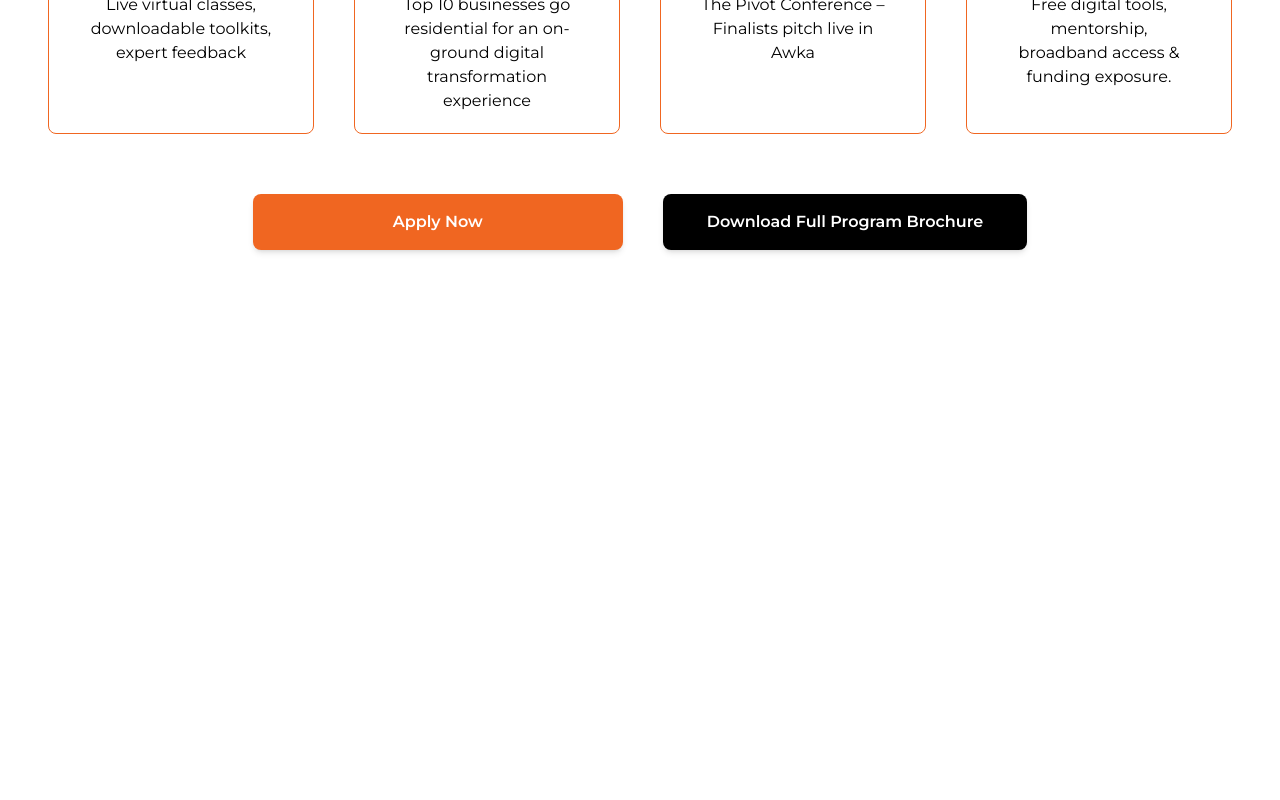
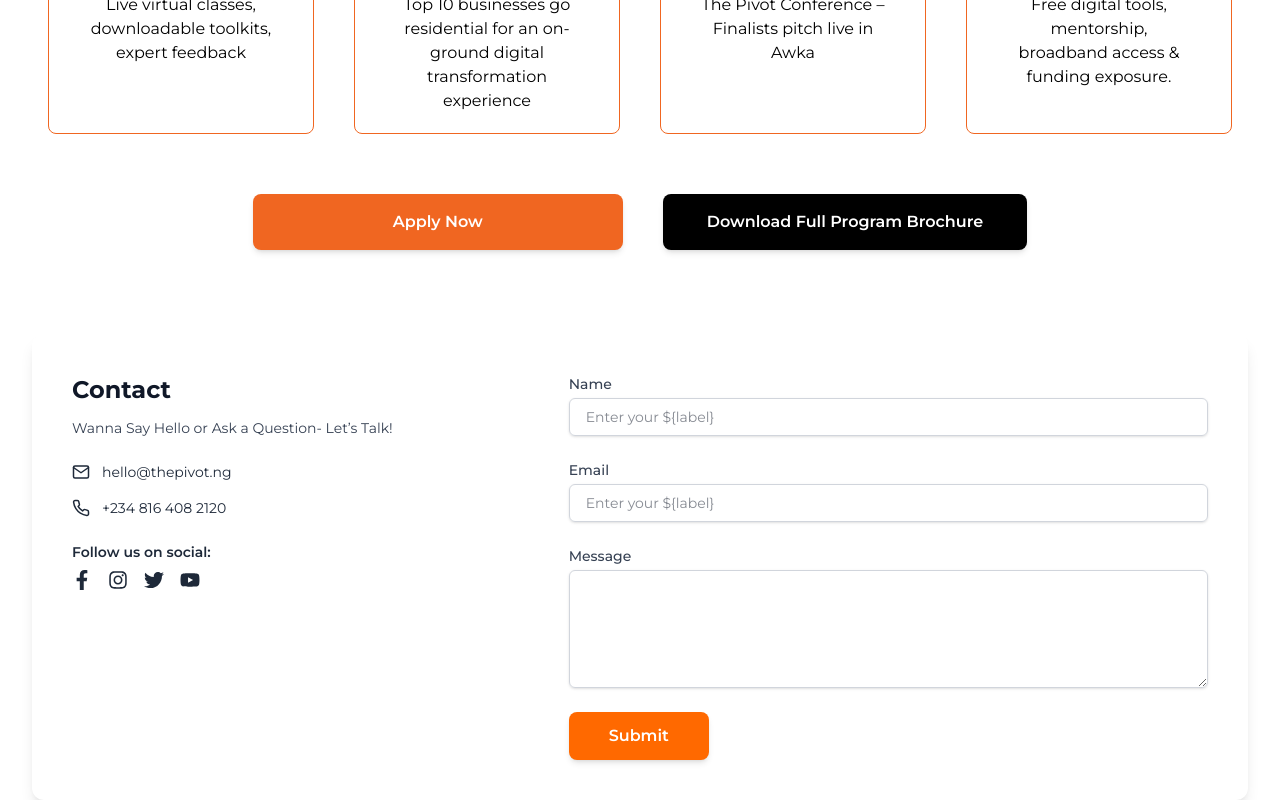
Before and after one commit to pivotweb/Pivot-frontend, a React (Vite) app: page / in a window 1280 px wide. Shown: the part 2878-3678 px from the top of the page. Before the commit the page ends 3212 px from the top, so only its background shows below. Built offline with nearby package versions, Linux system fonts and the light colour scheme.

Commit message:
add contactForm

```diff
--- /dev/null
+++ b/src/components/contacts/ContactForm.tsx
@@ -0,0 +1,95 @@
+import React, { useState } from 'react'
+import { FiMail, FiPhone } from 'react-icons/fi'
+import Input from './Input'
+import TextArea from './TextArea'
+import InfoItem from './InfoItem'
+import SocialIcons from './SocialIcons'
+import Button from '../ui/Button'
+
+const ContactSection: React.FC = () => {
+          const [formData, setFormData] = useState({
+                    name: '',
+                    email: '',
+                    message: '',
+          })
+
+          const handleChange = (
+                    e: React.ChangeEvent<HTMLInputElement | HTMLTextAreaElement>
+          ) => {
+                    const { name, value } = e.target
+                    setFormData((prev) => ({ ...prev, [name]: value }))
+          }
+
+          const handleSubmit = (e: React.FormEvent) => {
+                    e.preventDefault()
+                    console.log('Form submitted', formData)
+          }
+
+          return (
+                    <section className="w-full max-w-7xl mx-auto rounded-xl bg-white p-6 md:p-10 shadow-lg">
+                              <div className="flex flex-col md:flex-row gap-10">
+                                        {/* Left – contact details */}
+                                        <div className="md:w-5/12 w-full flex flex-col gap-6">
+                                                  <div>
+                                                            <h2 className="text-2xl font-bold text-gray-900">Contact</h2>
+                                                            <p className="mt-3 text-sm text-gray-700 max-w-[44ch]">
+                                                                      Wanna Say Hello or Ask a Question- Let’s Talk!
+                                                            </p>
+                                                  </div>
+
+                                                  <div className="flex flex-col gap-4">
+                                                            <InfoItem icon={<FiMail />} text="hello@thepivot.ng" />
+                                                            <InfoItem icon={<FiPhone />} text="+234 816 408 2120" />
+                                                  </div>
+
+                                                  <div className="flex flex-col gap-2">
+                                                            <p className="text-sm font-semibold text-gray-800">Follow us on social:</p>
+                                                            <SocialIcons />
+                                                  </div>
+                                        </div>
+
+                                        {/* Right – form */}
+                                        <div className="md:w-7/12 w-full">
+                                                  <form
+                                                            className="flex flex-col gap-6"
+                                                            onSubmit={handleSubmit}
+                                                  >
+                                                            <Input
+                                                                      id="name"
+                                                                      label="Name"
+                                                                      name="name"
+                                                                      value={formData.name}
+                                                                      onChange={handleChange}
+                                                                      required
+                                                            />
+                                                            <Input
+                                                                      id="email"
+                                                                      label="Email"
+                                                                      name="email"
+                                                                      type="email"
+                                                                      value={formData.email}
+                                                                      onChange={handleChange}
+                                                                      required
+                                                            />
+                                                            <TextArea
+                                                                      id="message"
+                                                                      label="Message"
+                                                                      name="message"
+                                                                      value={formData.message}
+                                                                      onChange={handleChange}
+                                                                      required
+                                                            />
+
+                                                            <Button
+                                                                      title="Submit"
+                                                                      type="submit"
+                                                                      style="bg-orange-500 hover:bg-orange-600 px-10 py-3 w-max self-start"
+                                                            />
+                                                  </form>
+                                        </div>
+                              </div>
+                    </section>
+          )
+}
+
+export default ContactSection
--- /dev/null
+++ b/src/components/contacts/InfoItem.tsx
@@ -0,0 +1,15 @@
+import React from 'react'
+
+interface InfoItemProps {
+          icon: React.ReactNode
+          text: string
+}
+
+const InfoItem: React.FC<InfoItemProps> = ({ icon, text }) => (
+          <div className="flex items-center gap-3 text-sm text-gray-800">
+                    <span className="text-lg text-primary-500">{icon}</span>
+                    {text}
+          </div>
+)
+
+export default InfoItem
--- /dev/null
+++ b/src/components/contacts/Input.tsx
@@ -0,0 +1,21 @@
+import React from 'react'
+
+interface InputProps extends React.InputHTMLAttributes<HTMLInputElement> {
+          label: string
+          id: string
+}
+
+const Input: React.FC<InputProps> = ({ label, id, ...props }) => (
+          <div className="flex flex-col gap-1 w-full">
+                    <label htmlFor={id} className="text-sm font-medium text-gray-700">
+                              {label}
+                    </label>
+                    <input placeholder='Enter your ${label}'
+                              id={id}
+                              className="w-full rounded-md border border-gray-300 px-4 py-2 text-sm text-gray-900 shadow-sm focus:border-blue-500 focus:ring-blue-500"
+                              {...props}
+                    />
+          </div>
+)
+
+export default Input
--- /dev/null
+++ b/src/components/contacts/SocialIcons.tsx
@@ -0,0 +1,19 @@
+// components/SocialIcons.tsx
+import React from 'react'
+import { FaFacebookF, FaInstagram, FaTwitter, FaYoutube } from 'react-icons/fa'
+import type { IconType } from 'react-icons'
+
+const icons: IconType[] = [FaFacebookF, FaInstagram, FaTwitter, FaYoutube]
+
+const SocialIcons: React.FC = () => (
+          <div className="flex items-center gap-4 text-xl text-gray-800">
+                    {icons.map((Icon, index) => (
+                              <Icon
+                                        key={index}
+                                        className="cursor-pointer hover:text-orange-500 transition-colors duration-200"
+                              />
+                    ))}
+          </div>
+)
+
+export default SocialIcons
--- /dev/null
+++ b/src/components/contacts/TextArea.tsx
@@ -0,0 +1,22 @@
+import React from 'react'
+
+interface TextAreaProps extends React.TextareaHTMLAttributes<HTMLTextAreaElement> {
+          label: string
+          id: string
+}
+
+const TextArea: React.FC<TextAreaProps> = ({ label, id, ...props }) => (
+          <div className="flex flex-col gap-1 w-full">
+                    <label htmlFor={id} className="text-sm font-medium text-gray-700">
+                              {label}
+                    </label>
+                    <textarea
+                              id={id}
+                              className="w-full rounded-md border border-gray-300 px-4 py-2 text-sm text-gray-900 shadow-sm focus:border-blue-500 focus:ring-blue-500"
+                              rows={5}
+                              {...props}
+                    />
+          </div>
+)
+
+export default TextArea
--- a/src/pages/LandingPage.tsx
+++ b/src/pages/LandingPage.tsx
@@ -4,6 +4,7 @@ import { Hero } from "../components/Hero/Hero"
 import { Hustlers } from "../components/hustlers/Hustlers"
 import { Header } from "../components/Navigation/Header"
 import { Numbers } from "../components/Numbers/Numbers"
+import ContactForm from "../components/contacts/ContactForm"
 
 export const LandingPage = () => {
     return (
@@ -30,6 +31,10 @@ export const LandingPage = () => {
                 {/* <Stories in Motion /> */}
                 {/* <Testimonials /> */}
                 {/* <Contact Us /> */}
+                <ContactForm />
+
+                {/* <Join the Movement /> */}
+                {/* <Footer /> */}
                 {/* <Your Support Can Power 3,000 Businesses /> */}
                 {/* <Footer/> */}
             </ContainerWrapper>
```
Also changed, not shown: package.json (+6 -1 lines), 1 other file (tests, documents, lock files or other folders).
